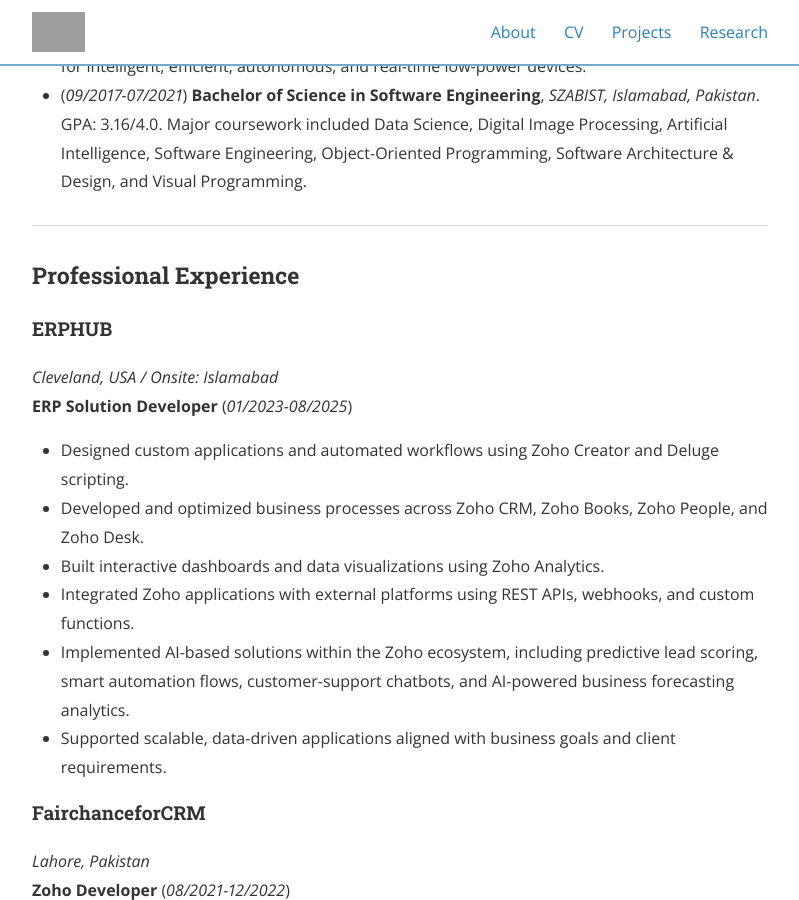
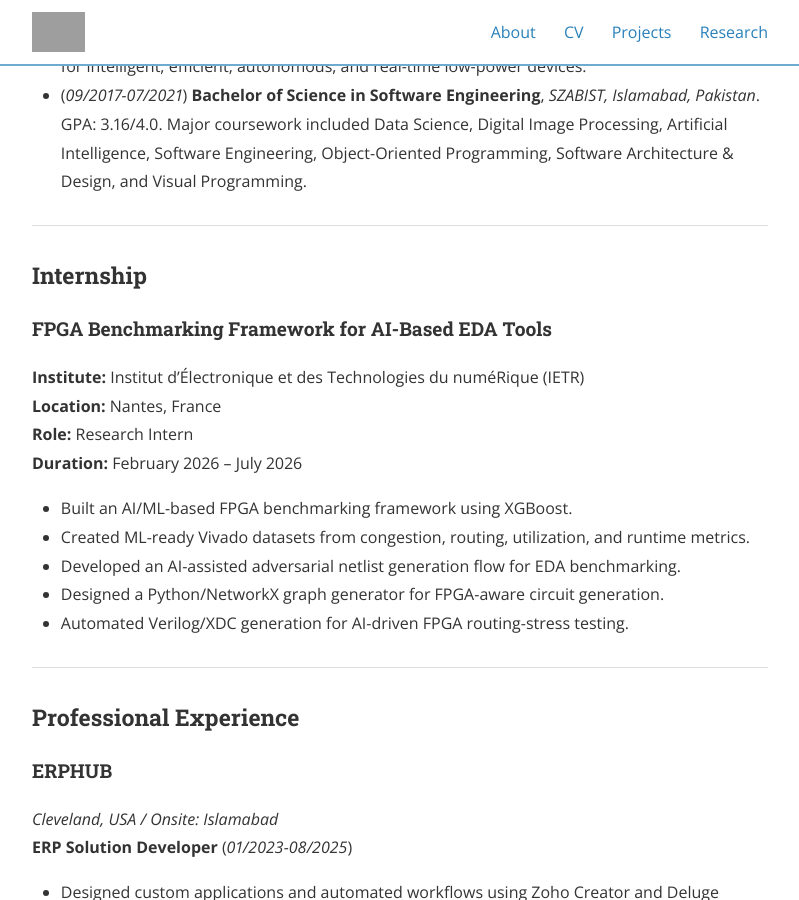
Before and after one commit to Rehmatali-cv/Rehmatali-cv.github.io, a Jekyll site: the page built from cv.md, in a window 1280 px wide and 900 px high, scrolled down 463 px. Shown: the whole window, without its empty margins (240-1039 px from the left). Built offline with Jekyll 4.4.1, drawn with Linux system fonts in a browser that asks for light colours; nearby versions of some CDN libraries; grey boxes are pictures that could not be loaded.

Commit message:
Update cv.md

```diff
--- a/cv.md
+++ b/cv.md
@@ -54,6 +54,25 @@
 
 <hr>
 
+<h3>Internship</h3>
+
+<h4>FPGA Benchmarking Framework for AI-Based EDA Tools</h4>
+<p>
+  <b>Institute:</b> Institut d’Électronique et des Technologies du numéRique (IETR)<br>
+  <b>Location:</b> Nantes, France<br>
+  <b>Role:</b> Research Intern<br>
+  <b>Duration:</b> February 2026 – July 2026
+</p>
+
+<ul>
+  <li>Built an AI/ML-based FPGA benchmarking framework using XGBoost.</li>
+  <li>Created ML-ready Vivado datasets from congestion, routing, utilization, and runtime metrics.</li>
+  <li>Developed an AI-assisted adversarial netlist generation flow for EDA benchmarking.</li>
+  <li>Designed a Python/NetworkX graph generator for FPGA-aware circuit generation.</li>
+  <li>Automated Verilog/XDC generation for AI-driven FPGA routing-stress testing.</li>
+</ul>
+
+<hr>
 <h3>Professional Experience</h3>
 
 <h4>ERPHUB</h4>
```
